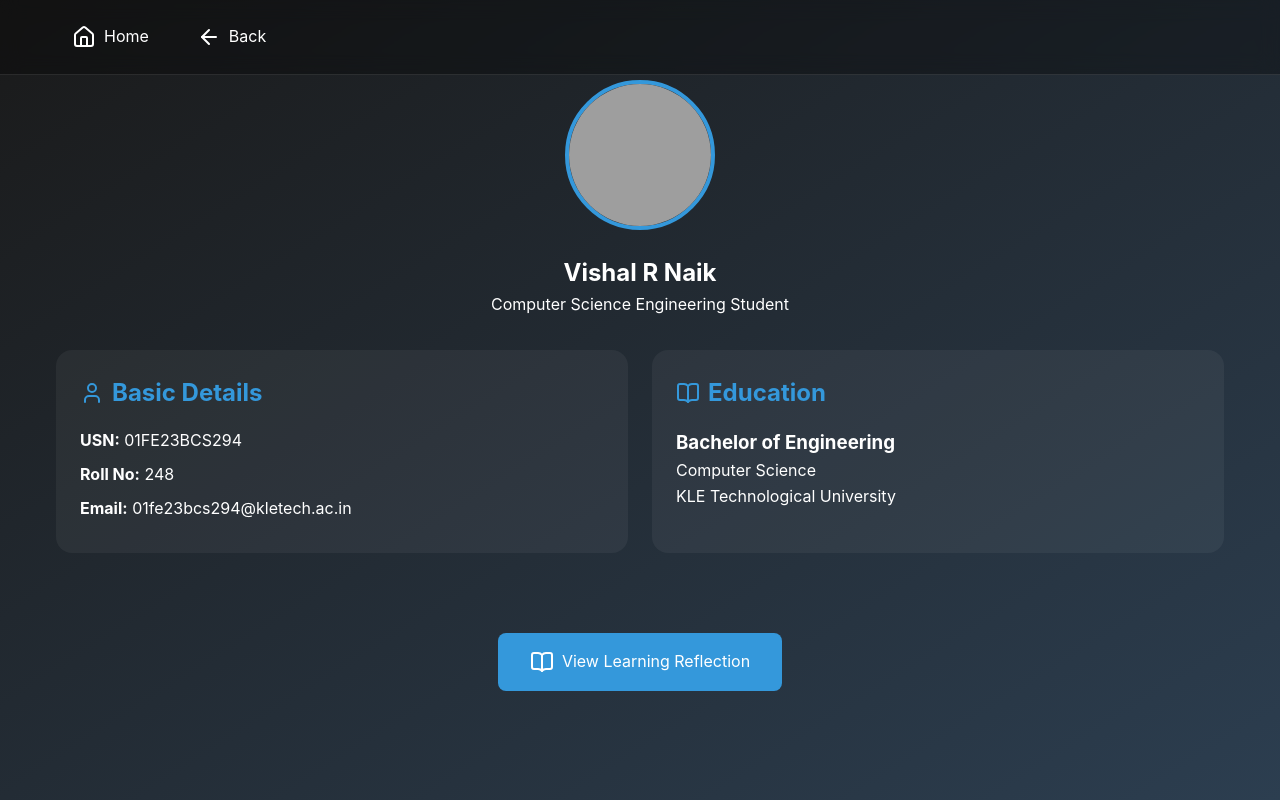
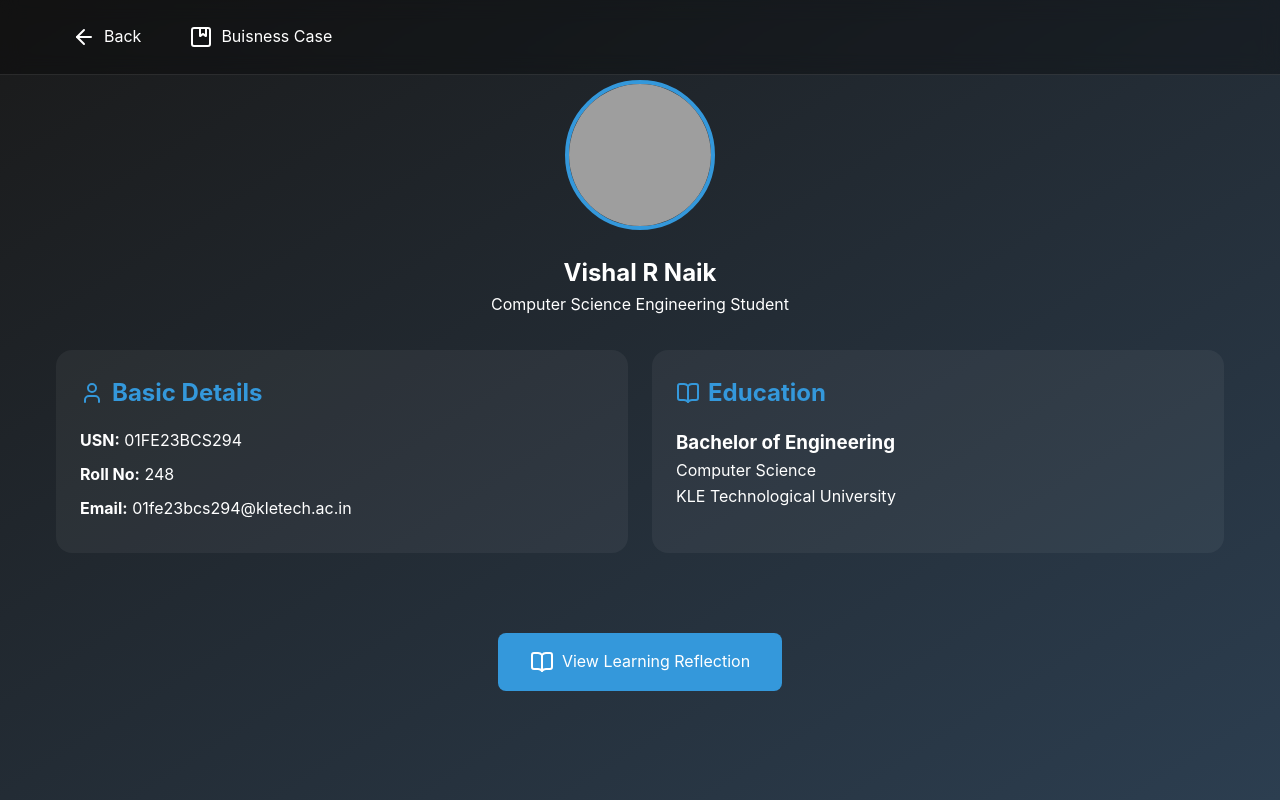
Before and after one commit to VISHAL-Nk/DAA-INDIVIDUAL, a plain HTML site: page index.html in a window 1280 px wide. Drawn offline with nearby package versions, Linux system fonts and the light colour scheme; grey boxes are pictures that could not be loaded; some icons are missing.

Commit message:
Update index.html

```diff
--- a/index.html
+++ b/index.html
@@ -10,13 +10,13 @@
 <body>
     <nav class="navbar">
         <div class="nav-content">
-            <a href="../../index.html" class="nav-link">
-                <i data-lucide="home"></i>
-                <span>Home</span>
-            </a>
             <a href="#" class="nav-link" onclick="history.back()">
                 <i data-lucide="arrow-left"></i>
                 <span>Back</span>
+                <a href="index1.html" class="nav-link">
+                <i data-lucide="album"></i>
+                <span>Buisness Case</span>
+            </a>
             </a>
         </div>
     </nav>
```
